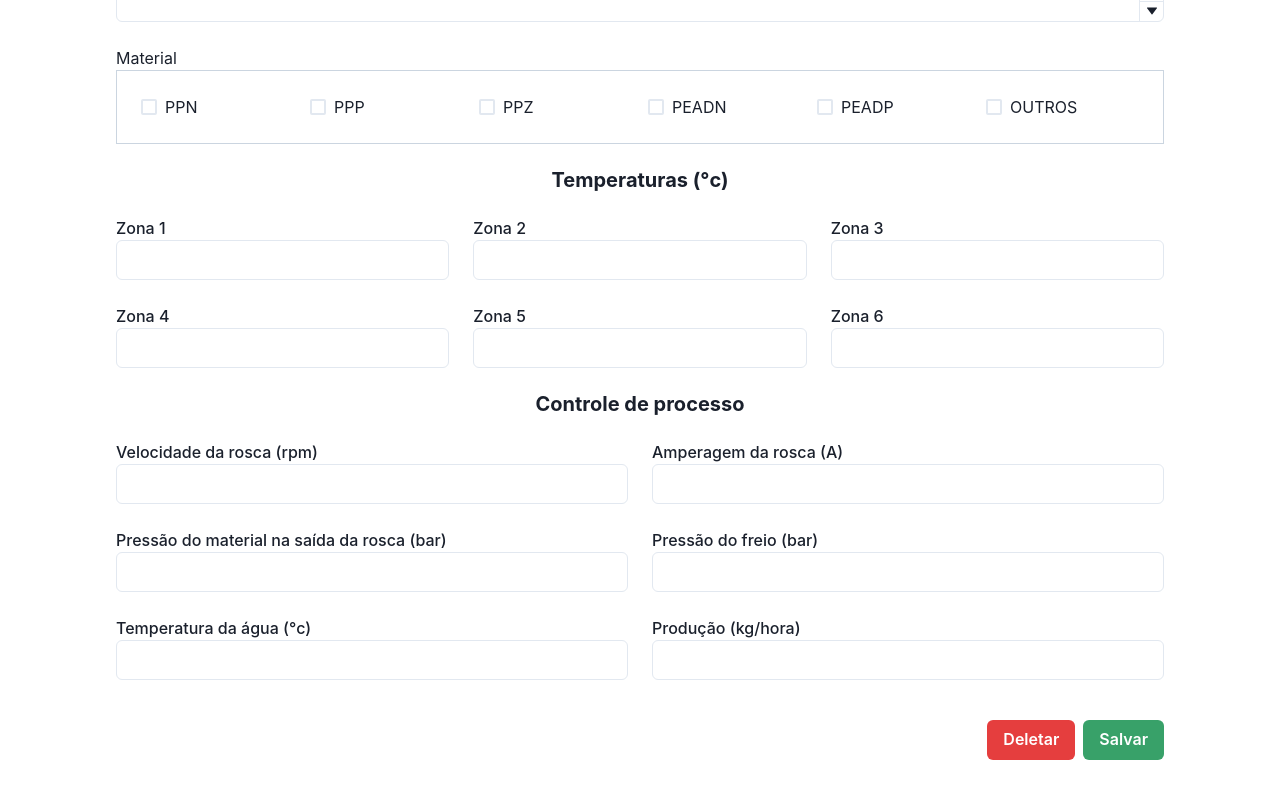
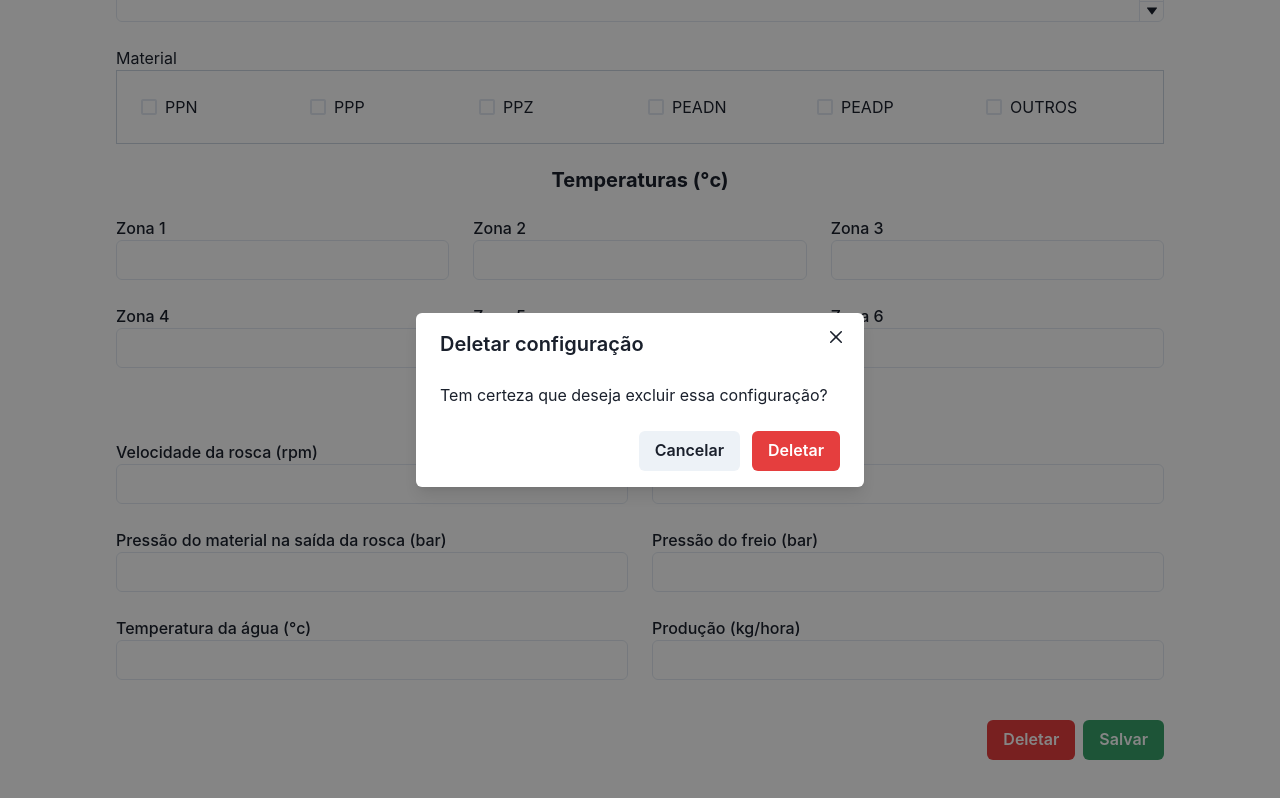
Before and after one commit to washington299/configuracao_maquinas, a Next.js app: page /machine/1/setting/1 in a window 1280 px wide. Both pictures are taken after a click on the button "Deletar". Shown: the part 165-963 px from the top of the page. Built offline with nearby package versions, Linux system fonts and the light colour scheme.

Commit message:
feat: create DeleteSettingModal component

```diff
--- /dev/null
+++ b/src/components/DeleteSettingModal/index.js
@@ -0,0 +1,31 @@
+import {
+	Text,
+	Button,
+	Modal,
+	ModalOverlay,
+	ModalContent,
+	ModalHeader,
+	ModalBody,
+	ModalFooter,
+	ModalCloseButton,
+} from '@chakra-ui/react';
+
+export const DeleteSettingModal = ({ isOpen, onClose }) => {
+	return (
+		<Modal isOpen={isOpen} onClose={onClose} isCentered>
+			<ModalOverlay />
+
+			<ModalContent>
+				<ModalHeader>Deletar configuração</ModalHeader>
+				<ModalCloseButton />
+				<ModalBody>
+					<Text>Tem certeza que deseja excluir essa configuração?</Text>
+				</ModalBody>
+				<ModalFooter>
+					<Button onClick={onClose} mr={3}>Cancelar</Button>
+					<Button colorScheme="red">Deletar</Button>
+				</ModalFooter>
+			</ModalContent>
+		</Modal>
+	);
+};
--- a/src/components/SettingForm/index.js
+++ b/src/components/SettingForm/index.js
@@ -17,13 +17,20 @@ import {
 	Checkbox,
 	Text,
 	Button,
+	useDisclosure,
 } from '@chakra-ui/react';
+
+import { DeleteSettingModal } from 'components/DeleteSettingModal';
 
 export const SettingForm = () => {
 	const router = useRouter();
 
+  const { isOpen, onOpen, onClose } = useDisclosure()
+
 	return (
 		<>
+			<DeleteSettingModal isOpen={isOpen} onClose={onClose} />
+
 			<VStack w="full" spacing={6} mt={6}>
 				<FormControl>
 					<FormLabel mb={0}>Diâmetro externo (mm):</FormLabel>
@@ -123,7 +130,7 @@ export const SettingForm = () => {
 
 			<HStack mt={10} justifyContent="flex-end">
 				{!router?.query?.create && (
-					<Button colorScheme="red">Deletar</Button>
+					<Button colorScheme="red" onClick={onOpen}>Deletar</Button>
 				)}
 				<Button colorScheme="green">Salvar</Button>
 			</HStack>
```
